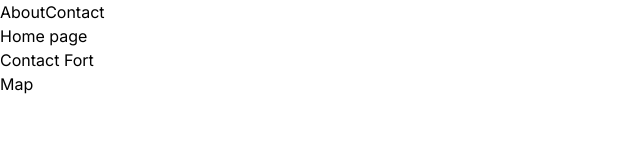
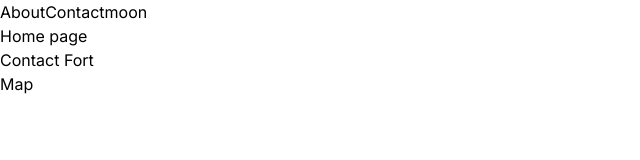
Before and after one commit to Alex-dev7/The_Hamlet_At_Heartstone_Pointe, a Next.js app: page / in a window 1280 px wide. Shown: the top 160 px of the page, without its empty margins (0-640 px from the left). Built offline with nearby package versions, Linux system fonts and the light colour scheme.

Commit message:
theme button

```diff
--- a/app/(site)/components/Nav.tsx
+++ b/app/(site)/components/Nav.tsx
@@ -1,3 +1,5 @@
+import ThemeButton from "./ThemeButton";
+
 export default function Nav(){
     return (
         <nav>
@@ -7,6 +9,7 @@ export default function Nav(){
             <a href="#">
                 Contact
             </a>
+            <ThemeButton />
         </nav>
     )
 }
--- /dev/null
+++ b/app/(site)/components/ThemeButton.tsx
@@ -0,0 +1,29 @@
+"use client"
+
+import { useTheme } from "next-themes"
+import { useEffect, useState } from "react"
+
+function ThemeButton() {
+    const {setTheme, resolvedTheme} = useTheme()
+    const [mounted, setMounted] = useState(false)
+
+    useEffect(() => {
+        setMounted(true)
+    }, [])
+
+    if(!mounted) {
+        return null
+    }
+
+  return (
+    <button
+    onClick={() => setTheme(resolvedTheme === 'dark' ? 'light' : 'dark')}
+    >{resolvedTheme === 'dark' ? (
+        "sun"
+    ) : (
+        "moon"
+    )}</button>
+  )
+}
+
+export default ThemeButton
--- a/tailwind.config.js
+++ b/tailwind.config.js
@@ -5,14 +5,7 @@ module.exports = {
     './components/**/*.{js,ts,jsx,tsx,mdx}',
     './app/**/*.{js,ts,jsx,tsx,mdx}',
   ],
-  theme: {
-    extend: {
-      backgroundImage: {
-        'gradient-radial': 'radial-gradient(var(--tw-gradient-stops))',
-        'gradient-conic':
-          'conic-gradient(from 180deg at 50% 50%, var(--tw-gradient-stops))',
-      },
-    },
-  },
+  darkMode: 'class',
+  theme: {},
   plugins: [],
 }
```
